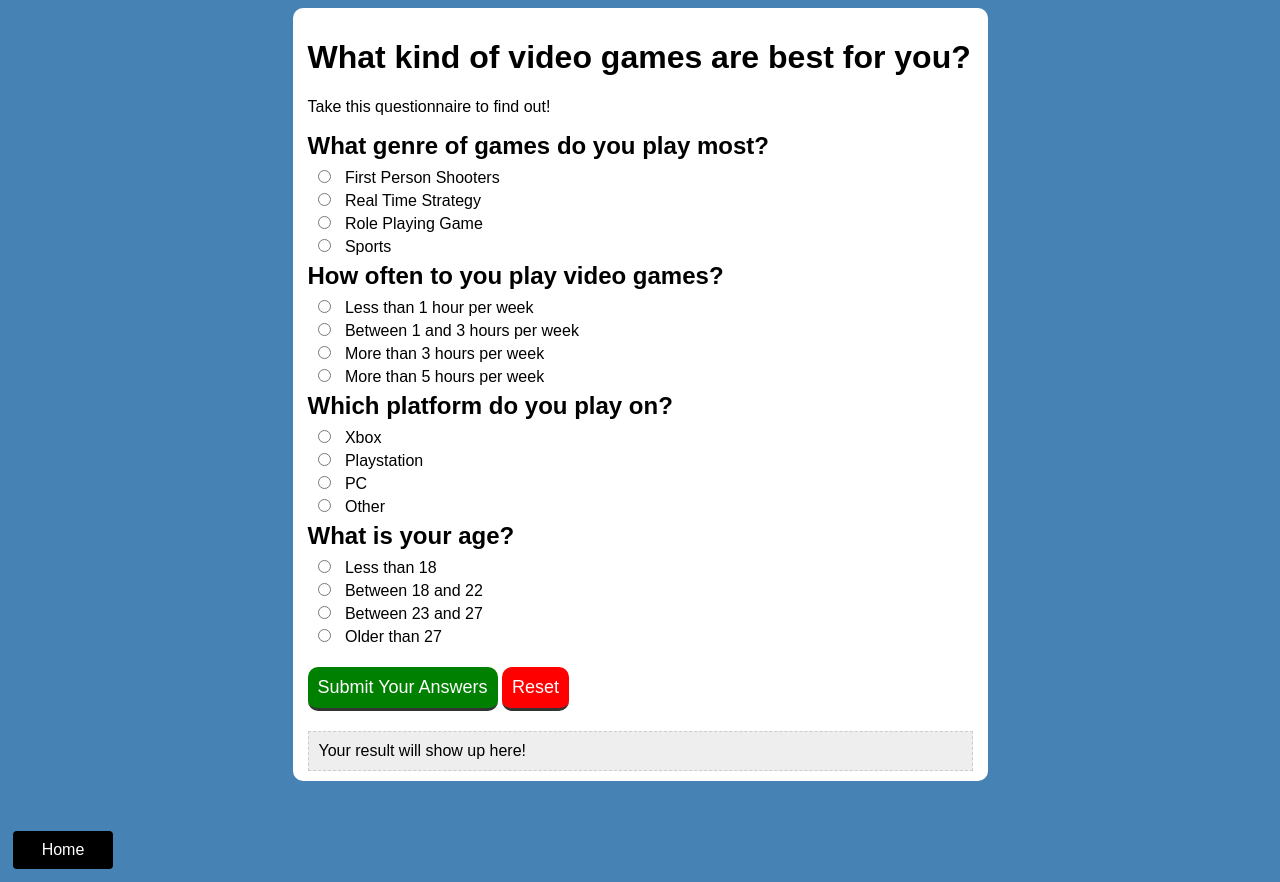
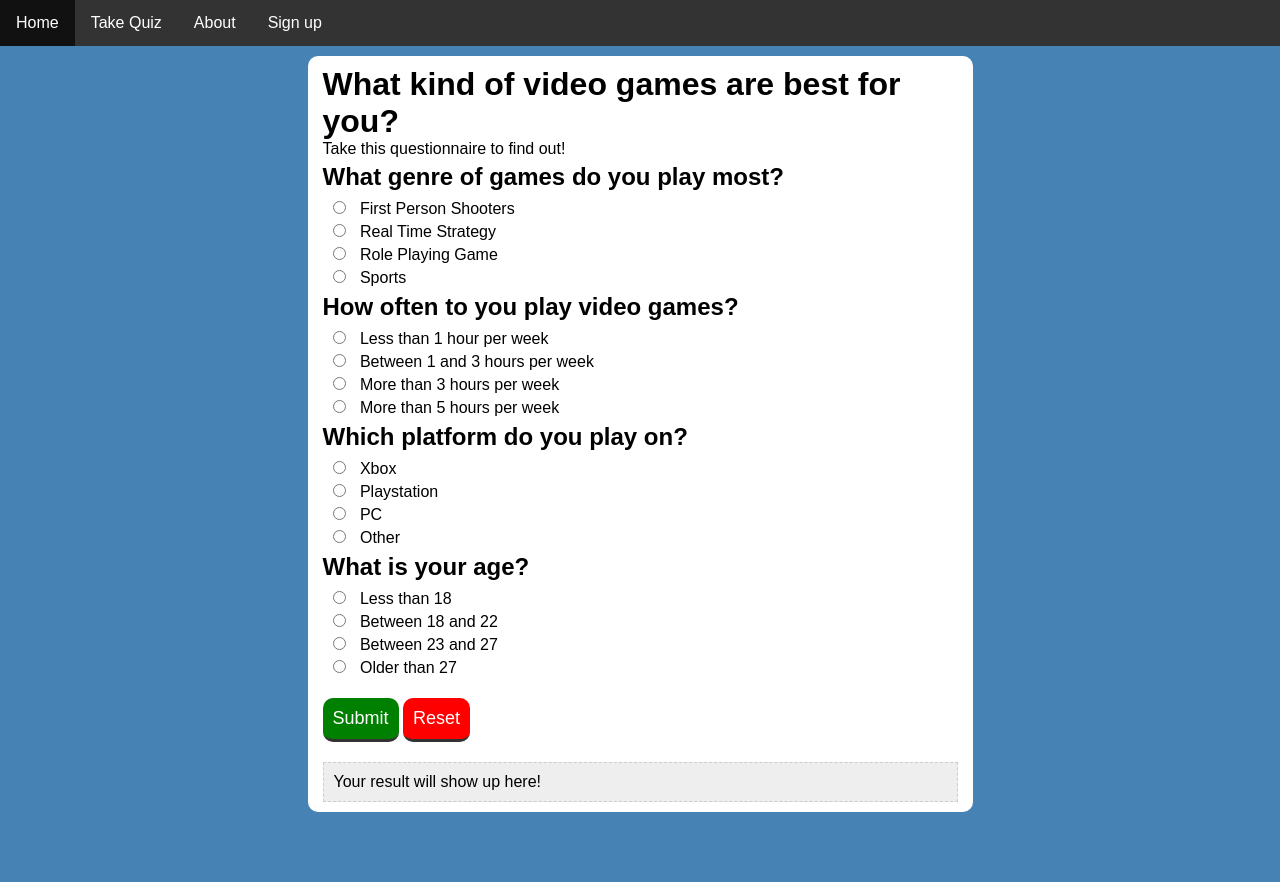
Before and after one commit to TimothyKashi/HCI_Project, a plain HTML site: page App1/take_quiz.html in a window 1280 px wide. After the commit the page ends 822 px from the top, so only its background shows below. Drawn offline with Linux system fonts and the light colour scheme.

Commit message:
Navigation Bar
added nav bar and some other styling + fixes

```diff
--- a/App1/about.css
+++ b/App1/about.css
@@ -2,6 +2,32 @@
   margin: 0;
   padding: 0;
   box-sizing: border-box;
+  font-family: sans-serif;
+}
+
+ul {
+  list-style-type: none;
+  margin: 0;
+  padding: 0;
+  overflow: hidden;
+  background-color: #333;
+}
+
+li {
+  float: left;
+}
+
+li a {
+  display: block;
+  color: white;
+  text-align: center;
+  padding: 14px 16px;
+  text-decoration: none;
+}
+
+/* Change the link color to #111 (black) on hover */
+li a:hover {
+  background-color: #111;
 }
 
 body {
@@ -12,18 +38,17 @@ header > h1 {
   text-align: center;
   margin-top: 20px;
   margin-bottom: 20px;
-  font-family: sans-serif;
 }
 
 #wrapper {
   width: 700px;
   margin: auto;
-  background: white;
+  background: #333;
   padding: 20px 20px;
 }
 
 .paragraph {
-  font-family: sans-serif;
+  color: white;
 }
 
 .button {
@@ -40,28 +65,3 @@ header > h1 {
   margin: 5px;
   margin-top: 50px;
 }
-
-.button span {
-  cursor: pointer;
-  display: inline-block;
-  position: relative;
-  transition: 0.5s;
-}
-
-.button span:after {
-  content: '\00bb';
-  position: absolute;
-  opacity: 0;
-  top: 0;
-  right: -20px;
-  transition: 0.5s;
-}
-
-.button:hover span {
-  padding-right: 25px;
-}
-
-.button:hover span:after {
-  opacity: 1;
-  right: 0;
-}
--- a/App1/sign_up.css
+++ b/App1/sign_up.css
@@ -1,7 +1,36 @@
 /* Bordered form */
-form {
-  border: 3px solid #f1f1f1;
+* {
+  margin: 0;
+  padding: 0;
+  box-sizing: border-box;
+  font-family: sans-serif;
 }
+
+ul {
+  list-style-type: none;
+  margin: 0;
+  padding: 0;
+  overflow: hidden;
+  background-color: #333;
+}
+
+li {
+  float: left;
+}
+
+li a {
+  display: block;
+  color: white;
+  text-align: center;
+  padding: 14px 16px;
+  text-decoration: none;
+}
+
+/* Change the link color to #111 (black) on hover */
+li a:hover {
+  background-color: #111;
+}
+
 
 /* Full-width inputs */
 input[type=text], input[type=password] {
--- a/App1/styles.css
+++ b/App1/styles.css
@@ -3,6 +3,31 @@
   padding: 0;
   box-sizing: border-box;
   font-family: sans-serif;
+}
+
+ul {
+  list-style-type: none;
+  margin: 0;
+  padding: 0;
+  overflow: hidden;
+  background-color: #333;
+}
+
+li {
+  float: left;
+}
+
+li a {
+  display: block;
+  color: white;
+  text-align: center;
+  padding: 14px 16px;
+  text-decoration: none;
+}
+
+/* Change the link color to #111 (black) on hover */
+li a:hover {
+  background-color: #111;
 }
 
 header > h1 {
@@ -24,7 +49,7 @@ body {
 }
 
 .images {
-  margin-top: 75px;
+  margin-top: 50px;
   text-align: center;
 }
 
--- a/App1/take_quiz.css
+++ b/App1/take_quiz.css
@@ -1,3 +1,34 @@
+* {
+  margin: 0;
+  padding: 0;
+  box-sizing: border-box;
+}
+
+ul {
+  list-style-type: none;
+  margin: 0;
+  padding: 0;
+  overflow: hidden;
+  background-color: #333;
+}
+
+li {
+  float: left;
+}
+
+li a {
+  display: block;
+  color: white;
+  text-align: center;
+  padding: 14px 16px;
+  text-decoration: none;
+}
+
+/* Change the link color to #111 (black) on hover */
+li a:hover {
+  background-color: #111;
+}
+
 body {
   font-family: sans-serif;
   background: #4682B4;
@@ -5,9 +36,10 @@ body {
 h2 {
   margin: 5px 0;
 }
+
 #wrapper {
   width: 665px;
-  margin: 0 auto;
+  margin: 10px auto;
   background: white;
   padding: 10px 15px;
   border-radius: 10px;
@@ -50,28 +82,3 @@ button {
   margin: 5px;
   margin-top: 50px;
 }
-
-.button span {
-  cursor: pointer;
-  display: inline-block;
-  position: relative;
-  transition: 0.5s;
-}
-
-.button span:after {
-  content: '\00bb';
-  position: absolute;
-  opacity: 0;
-  top: 0;
-  right: -20px;
-  transition: 0.5s;
-}
-
-.button:hover span {
-  padding-right: 25px;
-}
-
-.button:hover span:after {
-  opacity: 1;
-  right: 0;
-}
--- a/App1/take_quiz.html
+++ b/App1/take_quiz.html
@@ -2,9 +2,19 @@
 <html>
   <head>
     <meta charset="UTF-8">
+
+    <!-- Navegation Bar -->
+    <ul>
+      <li><a href="index.html">Home</a></li>
+      <li><a href="take_quiz.html">Take Quiz</a></li>
+      <li><a href="about.html">About</a></li>
+      <li><a href="sign_up.html">Sign up</a></li>
+    </ul>
+
     <title>Quiz</title>
     <link rel="stylesheet" href="take_quiz.css">
   </head>
+
   <body>
     <div id="wrapper">
       <h1>What kind of video games are best for you?</h1>
@@ -76,7 +86,7 @@
           Older than 27
         </label><br />
 
-        <button type="submit" id="submit" onclick="tabulateAnswers(); return false;">Submit Your Answers</button>
+        <button type="submit" id="submit" onclick="tabulateAnswers(); return false;">Submit</button>
       <button type="reset" id="reset" onclick="resetAnswer()">Reset</button>
       </form>
 
@@ -84,9 +94,6 @@
       <div id="answer">Your result will show up here!</div>
     </div>
 
-    <form action="index.html">
-      <button class="button"><span> Home </span></button>
-    </form>
 
     <script src="take_quiz.js" charset="utf-8"></script>
   </body>
```
Also changed, not shown: App1/about.html (+9 -3 lines), App1/index.html (+9 -0 lines), App1/sign_up.html (+14 -10 lines).
